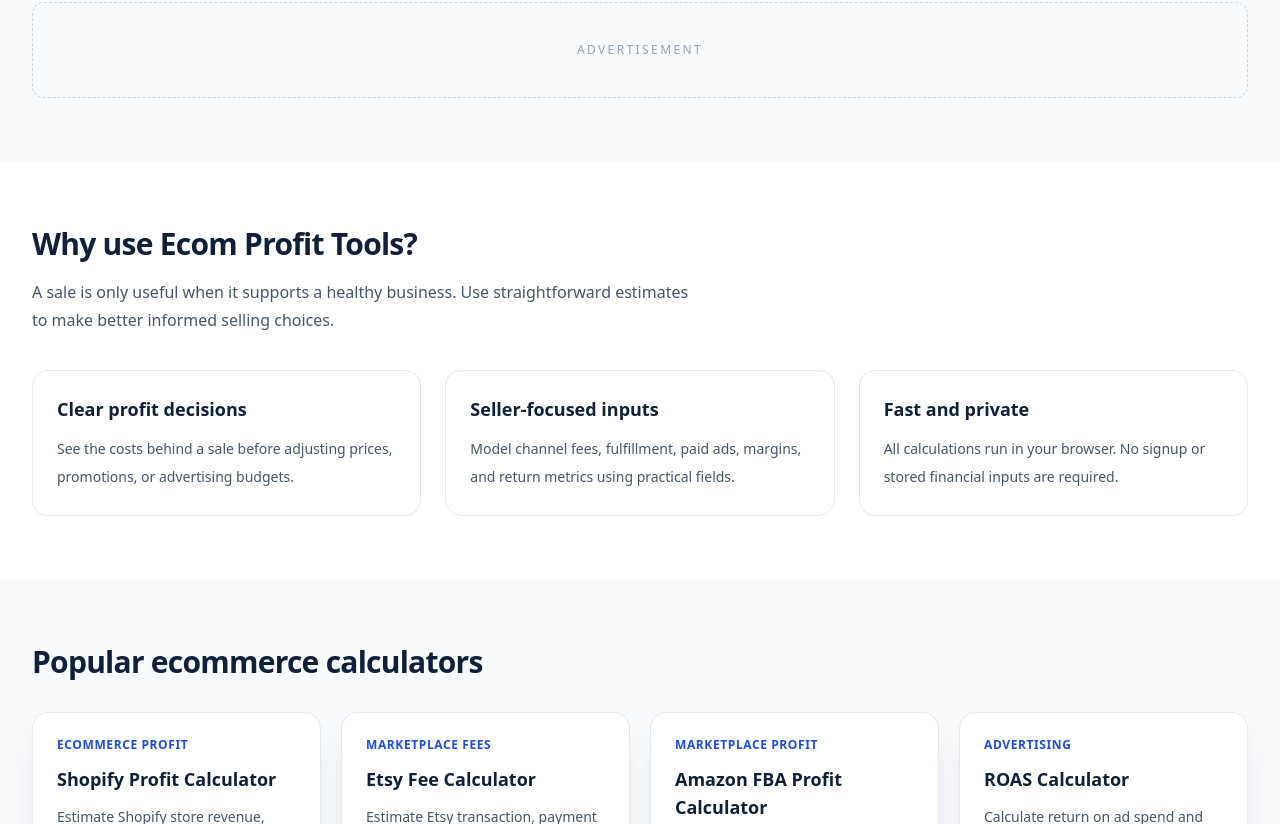
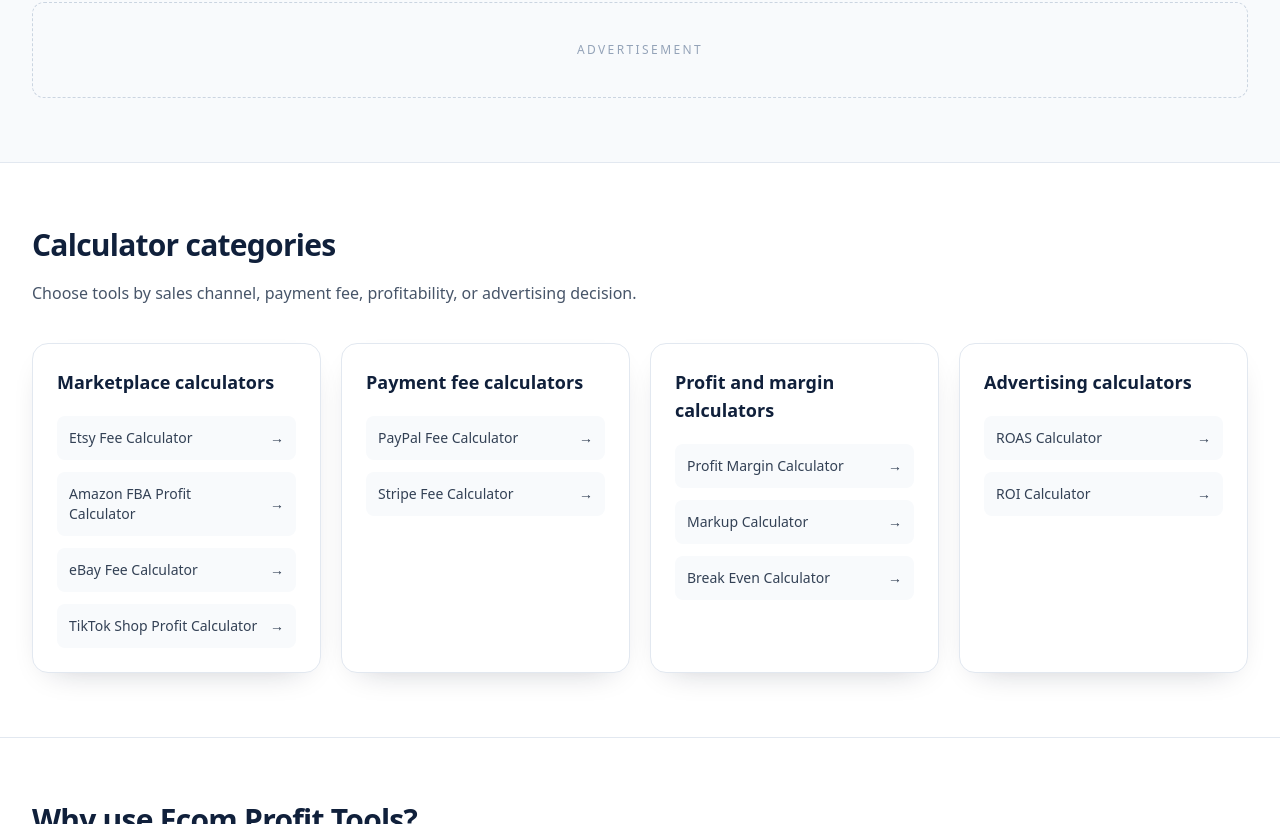
Before and after one commit to hh782897680-art/seller-calc-tools, a Next.js app: page / in a window 1280 px wide. Shown: the part 2036-2860 px from the top of the page. Built offline with nearby package versions, Linux system fonts and the light colour scheme.

Commit message:
Add contact page and site structure improvements

```diff
--- a/app/blog/how-to-calculate-ecommerce-profit/page.tsx
+++ b/app/blog/how-to-calculate-ecommerce-profit/page.tsx
@@ -28,6 +28,11 @@ export default function CalculateEcommerceProfitArticle() {
       title={post.title}
       description={post.description}
       readTime={post.readTime}
+      relatedCalculatorSlugs={[
+        "shopify-profit-calculator",
+        "profit-margin-calculator",
+        "break-even-calculator",
+      ]}
     >
       <ArticleSection title="What ecommerce profit actually means">
         <p>
--- a/app/blog/how-to-calculate-roas-for-ecommerce/page.tsx
+++ b/app/blog/how-to-calculate-roas-for-ecommerce/page.tsx
@@ -28,6 +28,11 @@ export default function CalculateRoasArticle() {
       title={post.title}
       description={post.description}
       readTime={post.readTime}
+      relatedCalculatorSlugs={[
+        "roas-calculator",
+        "roi-calculator",
+        "profit-margin-calculator",
+      ]}
     >
       <ArticleSection title="What ROAS tells an ecommerce seller">
         <p>
--- a/app/blog/marketplace-seller-fees-explained/page.tsx
+++ b/app/blog/marketplace-seller-fees-explained/page.tsx
@@ -28,6 +28,12 @@ export default function MarketplaceSellerFeesArticle() {
       title={post.title}
       description={post.description}
       readTime={post.readTime}
+      relatedCalculatorSlugs={[
+        "etsy-fee-calculator",
+        "amazon-fba-profit-calculator",
+        "ebay-fee-calculator",
+        "tiktok-shop-profit-calculator",
+      ]}
     >
       <ArticleSection title="Why marketplace fees require a full calculation">
         <p>
--- a/app/blog/paypal-vs-stripe-fees/page.tsx
+++ b/app/blog/paypal-vs-stripe-fees/page.tsx
@@ -28,6 +28,11 @@ export default function PaypalVsStripeFeesArticle() {
       title={post.title}
       description={post.description}
       readTime={post.readTime}
+      relatedCalculatorSlugs={[
+        "paypal-fee-calculator",
+        "stripe-fee-calculator",
+        "woocommerce-profit-calculator",
+      ]}
     >
       <ArticleSection title="Compare the payment mix, not just one rate">
         <p>
--- a/app/blog/what-is-a-good-profit-margin-for-ecommerce/page.tsx
+++ b/app/blog/what-is-a-good-profit-margin-for-ecommerce/page.tsx
@@ -28,6 +28,12 @@ export default function GoodProfitMarginArticle() {
       title={post.title}
       description={post.description}
       readTime={post.readTime}
+      relatedCalculatorSlugs={[
+        "profit-margin-calculator",
+        "markup-calculator",
+        "break-even-calculator",
+        "roi-calculator",
+      ]}
     >
       <ArticleSection title="A good margin is one that sustains the store">
         <p>
--- /dev/null
+++ b/app/contact/page.tsx
@@ -0,0 +1,55 @@
+import type { Metadata } from "next";
+
+export const metadata: Metadata = {
+  title: "Contact Ecom Profit Tools | Feedback and Inquiries",
+  description:
+    "Contact Ecom Profit Tools with feedback, corrections, or partnership inquiries about our ecommerce calculators and educational content.",
+  alternates: {
+    canonical: "https://ecomprofittools.com/contact",
+  },
+  openGraph: {
+    title: "Contact Ecom Profit Tools | Feedback and Inquiries",
+    description:
+      "Contact the Ecom Profit Tools team with feedback, corrections, or partnership inquiries.",
+    url: "https://ecomprofittools.com/contact",
+    type: "website",
+    siteName: "Ecom Profit Tools",
+  },
+};
+
+export default function ContactPage() {
+  return (
+    <main className="page-container max-w-4xl py-14 sm:py-20">
+      <p className="text-sm font-semibold uppercase tracking-widest text-brand-600">
+        Contact
+      </p>
+      <h1 className="mt-4 text-4xl font-bold tracking-tight text-ink sm:text-5xl">
+        Contact Ecom Profit Tools
+      </h1>
+      <div className="mt-8 space-y-5 text-lg leading-8 text-slate-600">
+        <p>
+          Users can contact the site team for feedback, corrections, or
+          partnership inquiries.
+        </p>
+        <p>
+          Email:{" "}
+          <a
+            className="font-semibold text-brand-600"
+            href="mailto:contact@ecomprofittools.com"
+          >
+            contact@ecomprofittools.com
+          </a>
+        </p>
+        <p>
+          Please do not send sensitive financial information, payment details,
+          account credentials, or personal records by email.
+        </p>
+        <p>
+          Our calculators are intended for estimates and educational purposes
+          only. Results do not constitute financial, tax, accounting, or legal
+          advice.
+        </p>
+      </div>
+    </main>
+  );
+}
--- a/app/page.tsx
+++ b/app/page.tsx
@@ -3,7 +3,12 @@ import Link from "next/link";
 import AdPlaceholder from "@/components/AdPlaceholder";
 import CalculatorCard from "@/components/CalculatorCard";
 import FAQ from "@/components/FAQ";
-import { calculators, homeFaqs } from "@/data/calculators";
+import {
+  calculators,
+  getCalculator,
+  homeFaqs,
+  type CalculatorSlug,
+} from "@/data/calculators";
 
 export const metadata: Metadata = {
   title: "Free Ecommerce Profit Calculators for Online Sellers | Ecom Profit Tools",
@@ -42,6 +47,34 @@ const popularSlugs = [
   "etsy-fee-calculator",
   "amazon-fba-profit-calculator",
   "roas-calculator",
+];
+
+const calculatorCategories: { title: string; slugs: CalculatorSlug[] }[] = [
+  {
+    title: "Marketplace calculators",
+    slugs: [
+      "etsy-fee-calculator",
+      "amazon-fba-profit-calculator",
+      "ebay-fee-calculator",
+      "tiktok-shop-profit-calculator",
+    ],
+  },
+  {
+    title: "Payment fee calculators",
+    slugs: ["paypal-fee-calculator", "stripe-fee-calculator"],
+  },
+  {
+    title: "Profit and margin calculators",
+    slugs: [
+      "profit-margin-calculator",
+      "markup-calculator",
+      "break-even-calculator",
+    ],
+  },
+  {
+    title: "Advertising calculators",
+    slugs: ["roas-calculator", "roi-calculator"],
+  },
 ];
 
 export default function HomePage() {
@@ -112,6 +145,42 @@ export default function HomePage() {
         <AdPlaceholder className="mt-12" />
       </section>
 
+      <section className="border-y border-slate-200 bg-white py-16">
+        <div className="page-container">
+          <div className="max-w-2xl">
+            <h2 className="section-heading">Calculator categories</h2>
+            <p className="mt-4 leading-7 text-slate-600">
+              Choose tools by sales channel, payment fee, profitability, or
+              advertising decision.
+            </p>
+          </div>
+          <div className="mt-9 grid gap-5 sm:grid-cols-2 lg:grid-cols-4">
+            {calculatorCategories.map((category) => (
+              <div className="surface-card p-6" key={category.title}>
+                <h3 className="text-lg font-semibold text-ink">{category.title}</h3>
+                <ul className="mt-5 space-y-3 text-sm">
+                  {category.slugs.map((slug) => {
+                    const calculator = getCalculator(slug);
+
+                    return (
+                      <li key={slug}>
+                        <Link
+                          className="flex items-center justify-between gap-3 rounded-lg bg-slate-50 px-3 py-3 transition hover:bg-brand-50 hover:text-brand-700"
+                          href={`/${slug}`}
+                        >
+                          <span>{calculator.name}</span>
+                          <span aria-hidden="true">&rarr;</span>
+                        </Link>
+                      </li>
+                    );
+                  })}
+                </ul>
+              </div>
+            ))}
+          </div>
+        </div>
+      </section>
+
       <section className="bg-white py-16">
         <div className="page-container">
           <div className="max-w-2xl">
--- a/app/sitemap.ts
+++ b/app/sitemap.ts
@@ -4,7 +4,14 @@ import { blogPosts } from "@/data/blog-posts";
 
 export default function sitemap(): MetadataRoute.Sitemap {
   const baseUrl = "https://ecomprofittools.com";
-  const staticPages = ["", "/blog", "/about", "/privacy-policy", "/terms"];
+  const staticPages = [
+    "",
+    "/blog",
+    "/about",
+    "/contact",
+    "/privacy-policy",
+    "/terms",
+  ];
   const calculatorPages = calculators.map(
     (calculator) => `/${calculator.slug}`,
   );
--- a/components/Footer.tsx
+++ b/components/Footer.tsx
@@ -48,6 +48,11 @@ export default function Footer() {
               </Link>
             </li>
             <li>
+              <Link className="transition hover:text-brand-600" href="/contact">
+                Contact
+              </Link>
+            </li>
+            <li>
               <Link className="transition hover:text-brand-600" href="/privacy-policy">
                 Privacy Policy
               </Link>
```
Also changed, not shown: components/BlogArticle.tsx (+21 -11 lines).
